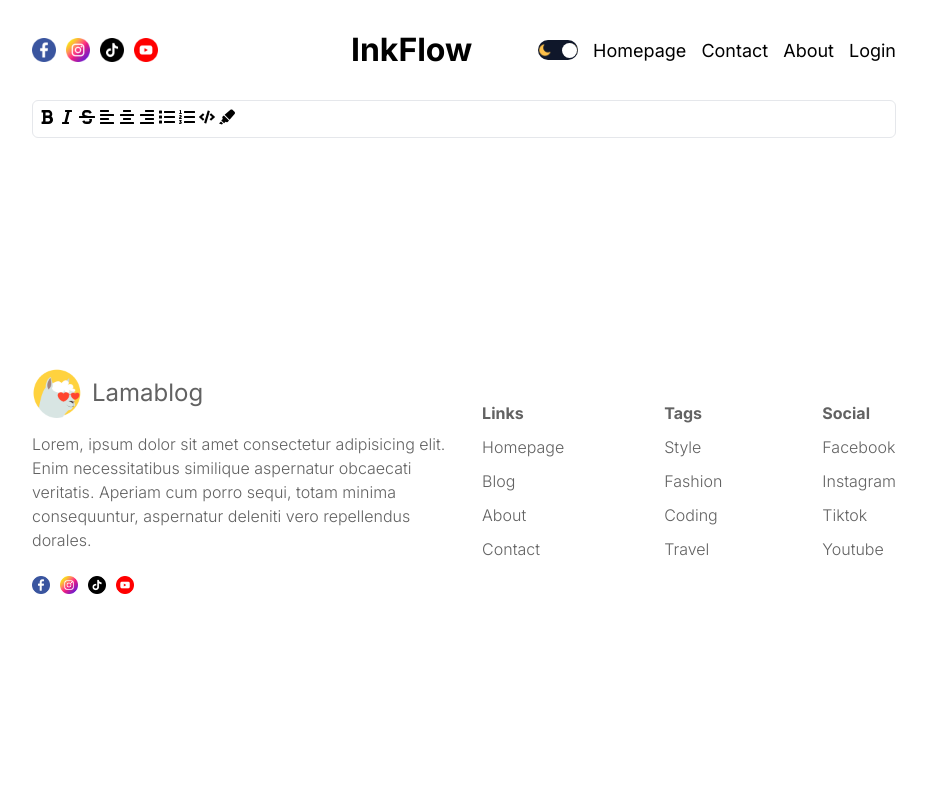
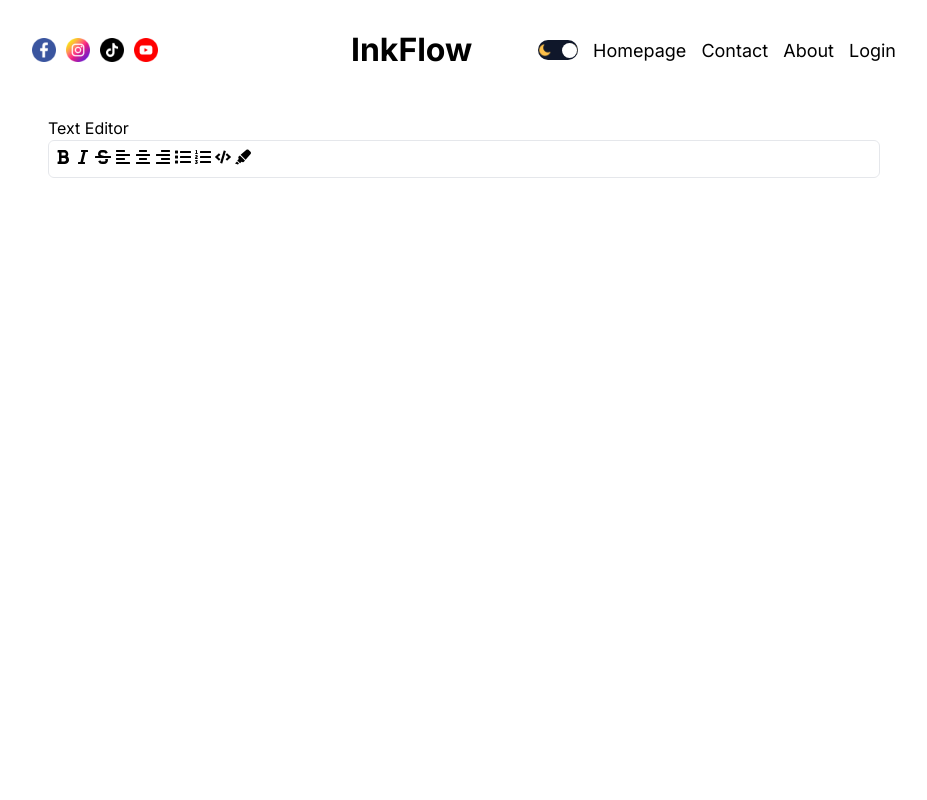
Before and after one commit to Om-Khairnar/InkFlow, a Next.js app: page /EditorContent in a window 1280 px wide. Shown: the top 800 px of the page, without its empty margins (176-1103 px from the left). Built offline with nearby package versions, Linux system fonts and the light colour scheme.

Commit message:
removed the Eslint error 2

```diff
--- a/src/app/EditorContent/page.tsx
+++ b/src/app/EditorContent/page.tsx
@@ -1,54 +1,10 @@
-"use client";
-import { useEditor, EditorContent } from "@tiptap/react";
-import StarterKit from "@tiptap/starter-kit";
-import TextAlign from "@tiptap/extension-text-align";
-import ToolBar from "./toolbar";
-import Highlight from "@tiptap/extension-highlight";
-import BulletList from "@tiptap/extension-bullet-list";
-import OrderedList from "@tiptap/extension-ordered-list";
+import RichTextEditor from "@/components/editor/RichTextEditor";
 
-
-interface RichTextEditorProps {
-  content: string;
-  onChange: (content: string) => void;
-}
-
-export default function RichTextEditor({ content, onChange }: RichTextEditorProps) {
-  const editor = useEditor({
-    extensions: [
-      StarterKit.configure(),
-      TextAlign.configure({
-        types: ["heading", "paragraph"],
-      }),
-      OrderedList.configure({
-        HTMLAttributes: {
-          class: "list-decimal ml-3",
-        },
-      }),
-      BulletList.configure({
-        HTMLAttributes: {
-          class: "list-disc ml-3",
-        },
-      }),
-      Highlight,
-    ],
-    content: content,
-    editorProps: {
-      attributes: {
-        class: "min-h-[156px] border rounded-md bg-slate-50 py-2 px-3",
-        style: "background: transparent; border: none; color: inherit;"
-      },
-    },
-    onUpdate: ({ editor }) => {
-      console.log(editor.getHTML());
-      onChange(editor.getHTML());
-    },
-  });
-
+export default function EditorPage() {
   return (
-    <div>
-      <ToolBar editor={editor} />
-      <EditorContent editor={editor} />
+    <div className="container mx-auto p-4">
+      <h1>Text Editor</h1>
+      <RichTextEditor content="" onChange={() => {}} />
     </div>
   );
 }
--- a/src/app/write/page.tsx
+++ b/src/app/write/page.tsx
@@ -4,7 +4,7 @@ import styles from "./writePage.module.css";
 import { useState, useEffect } from "react";
 import { useRouter } from "next/navigation";
 import { useAuth } from "@/context/AuthContext";
-import RichTextEditor from "../EditorContent/page";
+import RichTextEditor from "@/components/editor/RichTextEditor";
 import axios from "axios";
 
 const API_BASE_URL = process.env.NEXT_PUBLIC_API_BASE_URL;
--- /dev/null
+++ b/src/components/editor/RichTextEditor.tsx
@@ -0,0 +1,53 @@
+"use client";
+import { useEditor, EditorContent } from "@tiptap/react";
+import StarterKit from "@tiptap/starter-kit";
+import TextAlign from "@tiptap/extension-text-align";
+import ToolBar from "./Toolbar";
+import Highlight from "@tiptap/extension-highlight";
+import BulletList from "@tiptap/extension-bullet-list";
+import OrderedList from "@tiptap/extension-ordered-list";
+
+interface RichTextEditorProps {
+  content: string;
+  onChange: (content: string) => void;
+}
+
+export default function RichTextEditor({ content, onChange }: RichTextEditorProps) {
+  const editor = useEditor({
+    extensions: [
+      StarterKit.configure(),
+      TextAlign.configure({
+        types: ["heading", "paragraph"],
+      }),
+      OrderedList.configure({
+        HTMLAttributes: {
+          class: "list-decimal ml-3",
+        },
+      }),
+      BulletList.configure({
+        HTMLAttributes: {
+          class: "list-disc ml-3",
+        },
+      }),
+      Highlight,
+    ],
+    content: content,
+    editorProps: {
+      attributes: {
+        class: "min-h-[156px] border rounded-md bg-slate-50 py-2 px-3",
+        style: "background: transparent; border: none; color: inherit;"
+      },
+    },
+    onUpdate: ({ editor }) => {
+      console.log(editor.getHTML());
+      onChange(editor.getHTML());
+    },
+  });
+
+  return (
+    <div>
+      <ToolBar editor={editor} />
+      <EditorContent editor={editor} />
+    </div>
+  );
+}
--- a/src/app/EditorContent/toolbar.tsx
+++ b/src/components/editor/Toolbar.tsx
@@ -11,8 +11,7 @@ import {
   FaCode,
   FaHighlighter,
 } from "react-icons/fa";
-import { Toggle } from "../ui/toggle";
-
+import { Toggle } from "@/app/ui/toggle";
 import { Editor } from '@tiptap/react';
 
 interface ToolBarProps {
```
